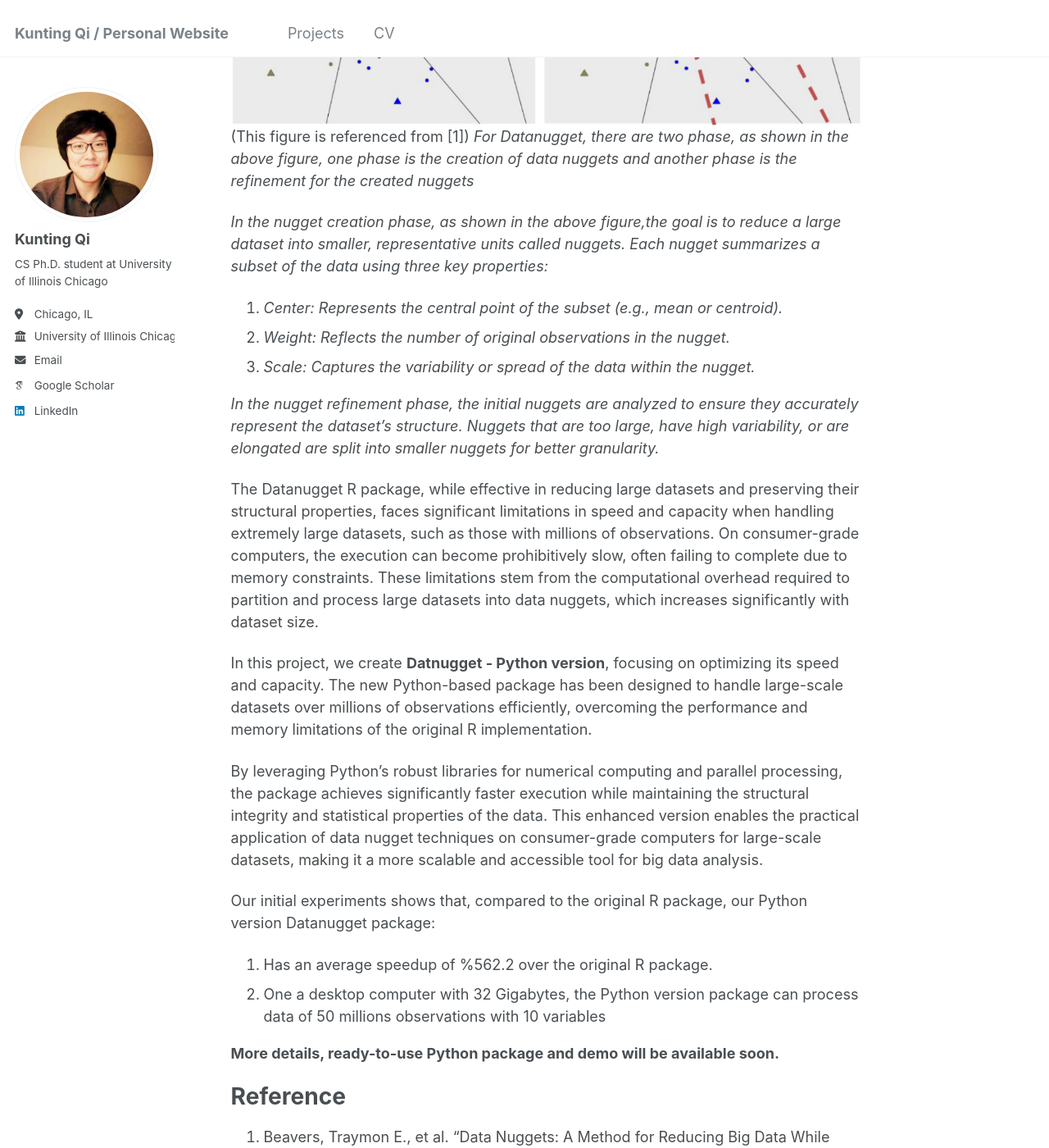
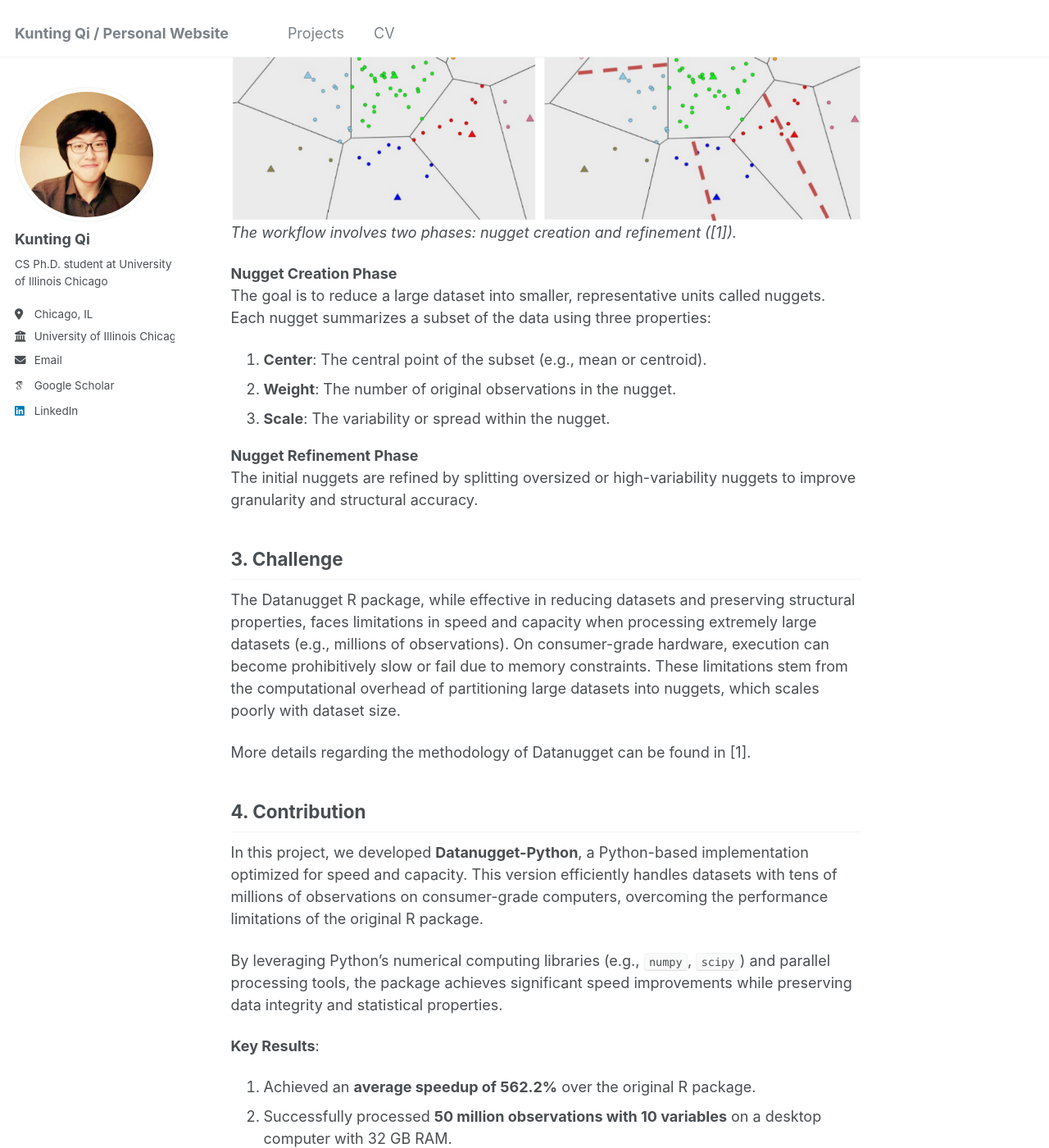
Before and after one commit to qktttt/qktttt.github.io, a Jekyll site: the page built from _portfolio/portfolio-1.md, in a window 1280 px wide and 1400 px high, scrolled down 1091 px. Shown: the whole window at 82% size. Built offline with Jekyll 4.4.1, drawn with Linux system fonts in a browser that asks for light colours; some web fonts are replaced; some of the changed text lies outside the part shown.

Commit message:
new change

```diff
--- a/_portfolio/portfolio-1.md
+++ b/_portfolio/portfolio-1.md
@@ -1,43 +1,53 @@
 ---
-title: "Datanugget - Python version"
-excerpt: "The Datanugget package developed in python, compared to original Datanuget package implemented in R, the capacity and speed are improved by at least 500%<br/>
+title: "Datanugget - Python Version"
+excerpt: "The Python implementation of the Datanugget package, achieving at least a 500% improvement in speed and capacity compared to the original R version.<br/>
 <img src='/images/datanugget_teaser.png'>
-(Figure is renferenced from [1])"
+*(Figure adapted from [1])*"
 collection: portfolio
 advisor: "Prof. Javier Cabrera"
 ---
 
 **Advised by: Prof. Javier Cabrera (Rutgers University, Department of Statistics)**
 
-Large datasets with millions of observations present significant challenges for analysis, as traditional methods require substantial computational resources and memory. Techniques like clustering or PCA often become impractical due to their high time and space complexity, particularly with high-dimensional data. Random sampling is a common approach to reduce dataset size but frequently results in the loss of critical information, such as small clusters or edge patterns, while introducing high variability in outcomes. Therefore, a method that provides both computational efficiency with the preservation of essential information is highly needed.
+## 1. Introduction
+Large datasets with millions of observations pose significant challenges for analysis, as traditional methods require substantial computational resources and memory. Techniques like clustering or PCA often become impractical due to their high time and space complexity, particularly with high-dimensional data. Random sampling is a common approach to reduce dataset size, but it often leads to the loss of critical information, such as small clusters or edge patterns, while introducing high variability in outcomes. Thus, a method that balances computational efficiency with the preservation of essential information is critically needed.
 
-The **Datanugget** R package [2] is designed to efficiently represents large datasets while preserving their structural and statistical properties. It accomplishes this by partitioning the data into smaller, weighted units called "data nuggets." Each nugget represents a cluster of observations with similar characteristics and is described by three key attributes: **center**, **weight**, and **scale**, which collectively capture the variability and distribution of the data [1].
+## 2. Background
+The **Datanugget** R package [2] efficiently represents large datasets while preserving their structural and statistical properties by partitioning the data into smaller, weighted units called **data nuggets**. Each nugget represents a cluster of observations with similar characteristics and is characterized by three key attributes: **center**, **weight**, and **scale**, which collectively capture the variability and distribution of the data [1].
 
-The Datanugget package reduces large datasets into a more manageable number of nuggets, enabling the application of weighted statistical methods and modeling directly on the summarized data. These weighted methods include both unsupervised approaches, such as weighted PCA and weighted clustering, and supervised methods, including generalized linear models, linear regression, and others.
+The Datanugget package reduces large datasets into a manageable number of nuggets, enabling the application of weighted statistical methods and modeling directly on the summarized data. These methods include unsupervised approaches (e.g., weighted PCA, weighted clustering) and supervised methods (e.g., generalized linear models, linear regression).
 
-![Alt text](/images/datanugget_teaser.png "Optional Title") (This figure is referenced from [1])
-*For Datanugget, there are two phase, as shown in the above figure, one phase is the creation of data nuggets and another phase is the refinement for the created nuggets*
+![Data Nugget Workflow](/images/datanugget_teaser.png "Data Nugget Creation and Refinement (Adapted from [1])")
+*The workflow involves two phases: nugget creation and refinement ([1]).*
 
-*In the nugget creation phase, as shown in the above figure,the goal is to reduce a large dataset into smaller, representative units called nuggets. Each nugget summarizes a subset of the data using three key properties:*
-1. *Center: Represents the central point of the subset (e.g., mean or centroid).*
-2. *Weight: Reflects the number of original observations in the nugget.*
-3. *Scale: Captures the variability or spread of the data within the nugget.*
+**Nugget Creation Phase**
+The goal is to reduce a large dataset into smaller, representative units called nuggets. Each nugget summarizes a subset of the data using three properties:
+1. **Center**: The central point of the subset (e.g., mean or centroid).
+2. **Weight**: The number of original observations in the nugget.
+3. **Scale**: The variability or spread within the nugget.
 
-*In the nugget refinement phase, the initial nuggets are analyzed to ensure they accurately represent the dataset’s structure. Nuggets that are too large, have high variability, or are elongated are split into smaller nuggets for better granularity.*
+**Nugget Refinement Phase**
+The initial nuggets are refined by splitting oversized or high-variability nuggets to improve granularity and structural accuracy.
 
-The Datanugget R package, while effective in reducing large datasets and preserving their structural properties, faces significant limitations in speed and capacity when handling extremely large datasets, such as those with millions of observations. On consumer-grade computers, the execution can become prohibitively slow, often failing to complete due to memory constraints. These limitations stem from the computational overhead required to partition and process large datasets into data nuggets, which increases significantly with dataset size.
 
-In this project, we create **Datnugget - Python version**, focusing on optimizing its speed and capacity. The new Python-based package has been designed to handle large-scale datasets over millions of observations efficiently, overcoming the performance and memory limitations of the original R implementation.
+## 3. Challenge
+The Datanugget R package, while effective in reducing datasets and preserving structural properties, faces limitations in speed and capacity when processing extremely large datasets (e.g., millions of observations). On consumer-grade hardware, execution can become prohibitively slow or fail due to memory constraints. These limitations stem from the computational overhead of partitioning large datasets into nuggets, which scales poorly with dataset size.
 
-By leveraging Python's robust libraries for numerical computing and parallel processing, the package achieves significantly faster execution while maintaining the structural integrity and statistical properties of the data. This enhanced version enables the practical application of data nugget techniques on consumer-grade computers for large-scale datasets, making it a more scalable and accessible tool for big data analysis.
+More details regarding the methodology of Datanugget can be found in [1].
 
-Our initial experiments shows that, compared to the original R package, our Python version Datanugget package:
-1. Has an average speedup of %562.2 over the original R package.
-2. One a desktop computer with 32 Gigabytes, the Python version package can process data of 50 millions observations with 10 variables
+## 4. Contribution
+In this project, we developed **Datanugget-Python**, a Python-based implementation optimized for speed and capacity. This version efficiently handles datasets with tens of millions of observations on consumer-grade computers, overcoming the performance limitations of the original R package.
 
-**More details, ready-to-use Python package and demo will be available soon.**
+By leveraging Python’s numerical computing libraries (e.g., `numpy`, `scipy`) and parallel processing tools, the package achieves significant speed improvements while preserving data integrity and statistical properties.
 
-Reference
-======
-1. Beavers, Traymon E., et al. "Data Nuggets: A Method for Reducing Big Data While Preserving Data Structure." Journal of Computational and Graphical Statistics just-accepted (2024): 1-21.
-2. Beavers T, Cabrera J, Cheng G, Qi K, Lubomirski M (2024). _datanugget: Create, and Refine Data Nuggets_. R package version 1.3.1, <https://CRAN.R-project.org/package=datanugget>.
+**Key Results**:
+1. Achieved an **average speedup of 562.2%** over the original R package.
+2. Successfully processed **50 million observations with 10 variables** on a desktop computer with 32 GB RAM.
+
+**A ready-to-use Python package, demos, and documentation will be released soon.**
+
+---
+
+### References
+1. Beavers, Traymon E., et al. "Data Nuggets: A Method for Reducing Big Data While Preserving Data Structure." *Journal of Computational and Graphical Statistics* (2024): 1–21.
+2. Beavers T, Cabrera J, Cheng G, Qi K, Lubomirski M (2024). *datanugget: Create and Refine Data Nuggets*. R package version 1.3.1. Available at: [https://CRAN.R-project.org/package=datanugget](https://CRAN.R-project.org/package=datanugget).
```
